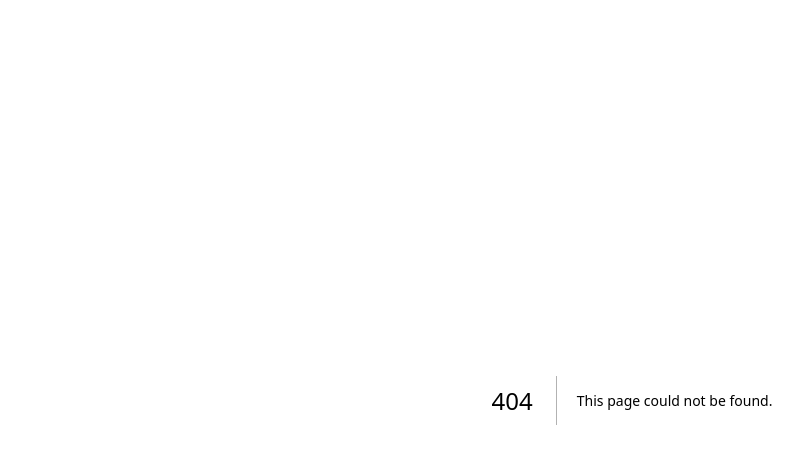
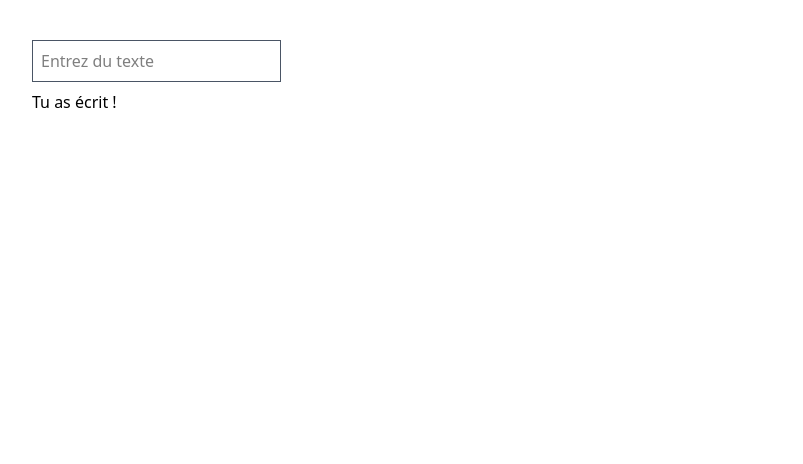
Before and after one commit to yves40/NEXTJS, a Next.js app in the folder 2.composants-et-data/: page /form in a window 1280 px wide. Before the commit this address had no page. Shown: the top 464 px of the page, without its empty margins (8-811 px from the left). Built offline with nearby package versions, Linux system fonts and the light colour scheme.

Commit message:
Lesson : Composants client  : END

```diff
--- /dev/null
+++ b/2.composants-et-data/src/app/form/page.jsx
@@ -0,0 +1,20 @@
+"use client"  // Must be specified to use WEB apis on client
+
+import { useState } from "react"
+
+function page() {
+
+  const [inputValue, setInputValue] = useState("")
+
+  return (
+    <div className=" m-10">
+      <input type="text" className="border border-gray-600 mb-2 p-2"
+          value={inputValue}
+          onChange={ e => setInputValue(e.target.value)}
+          placeholder="Entrez du texte"/>
+      <p>Tu as écrit ! {inputValue}</p>
+    </div>
+  )
+}
+
+export default page
```
